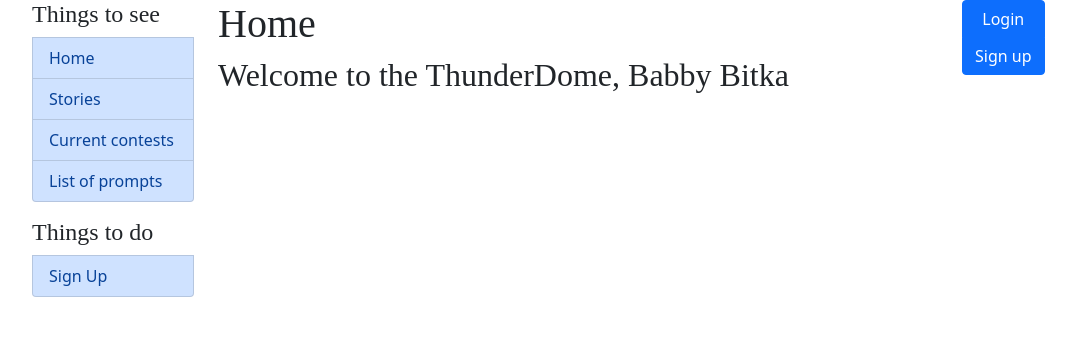
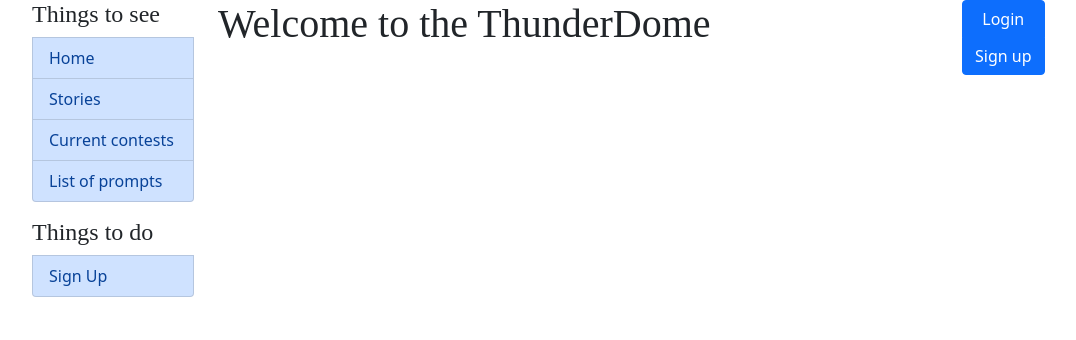
Before and after one commit to Fumblemouse/thunderdome-writing-contest, a Django app: page / in a window 1280 px wide. Shown: the part 86-426 px from the top of the page, without its empty margins (50-1126 px from the left). Run offline with Django 3.2, Linux system fonts and the light colour scheme; some web fonts are replaced.

Commit message:
homepage update

```diff
--- a/td2/baseapp/templates/baseapp/home.html
+++ b/td2/baseapp/templates/baseapp/home.html
@@ -1,4 +1,7 @@
 {% extends "baseapp/base.html" %}
+{% block header %}
+    Welcome to the ThunderDome
+{% endblock header %}
 {% block content %}
-<h2>Welcome to the ThunderDome, Babby Bitka</h2>
+
 {% endblock %}
```
Also changed, not shown: td2/baseapp/templates/baseapp/base.html (+1 -6 lines).
